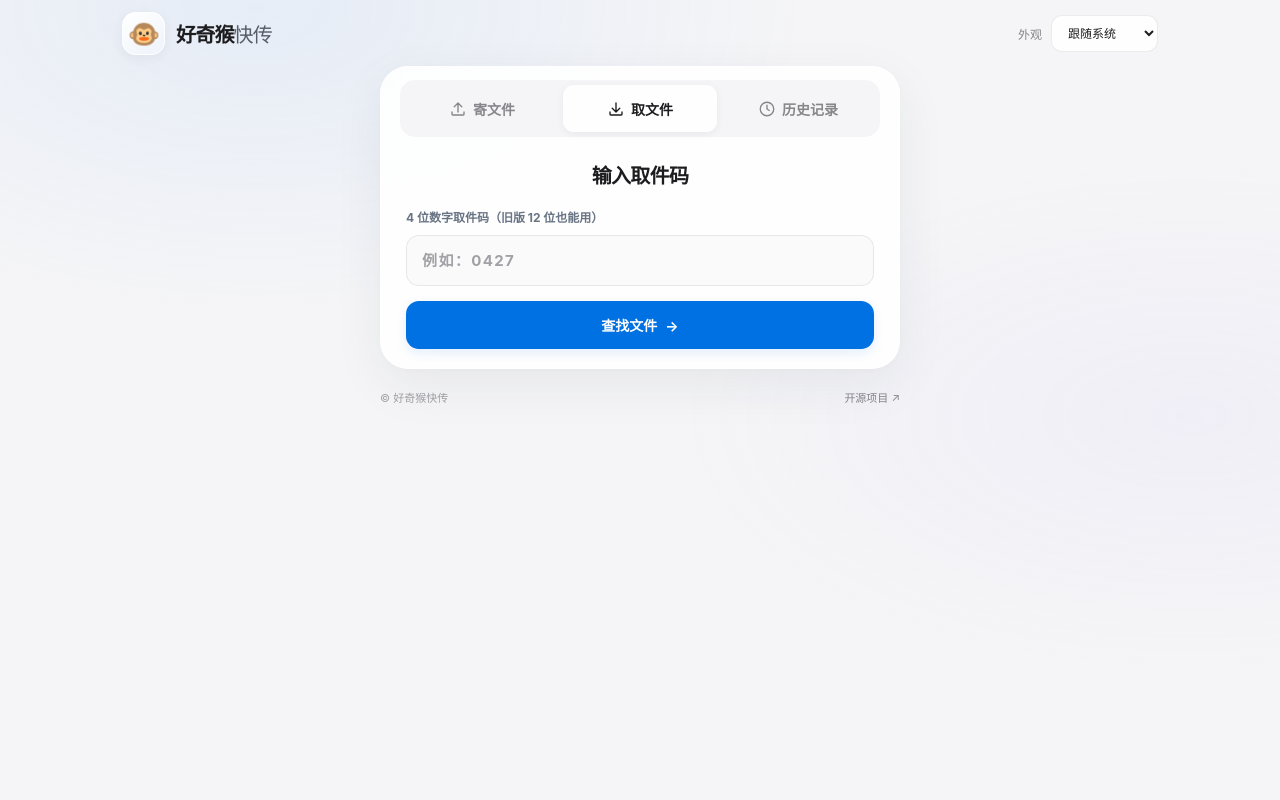
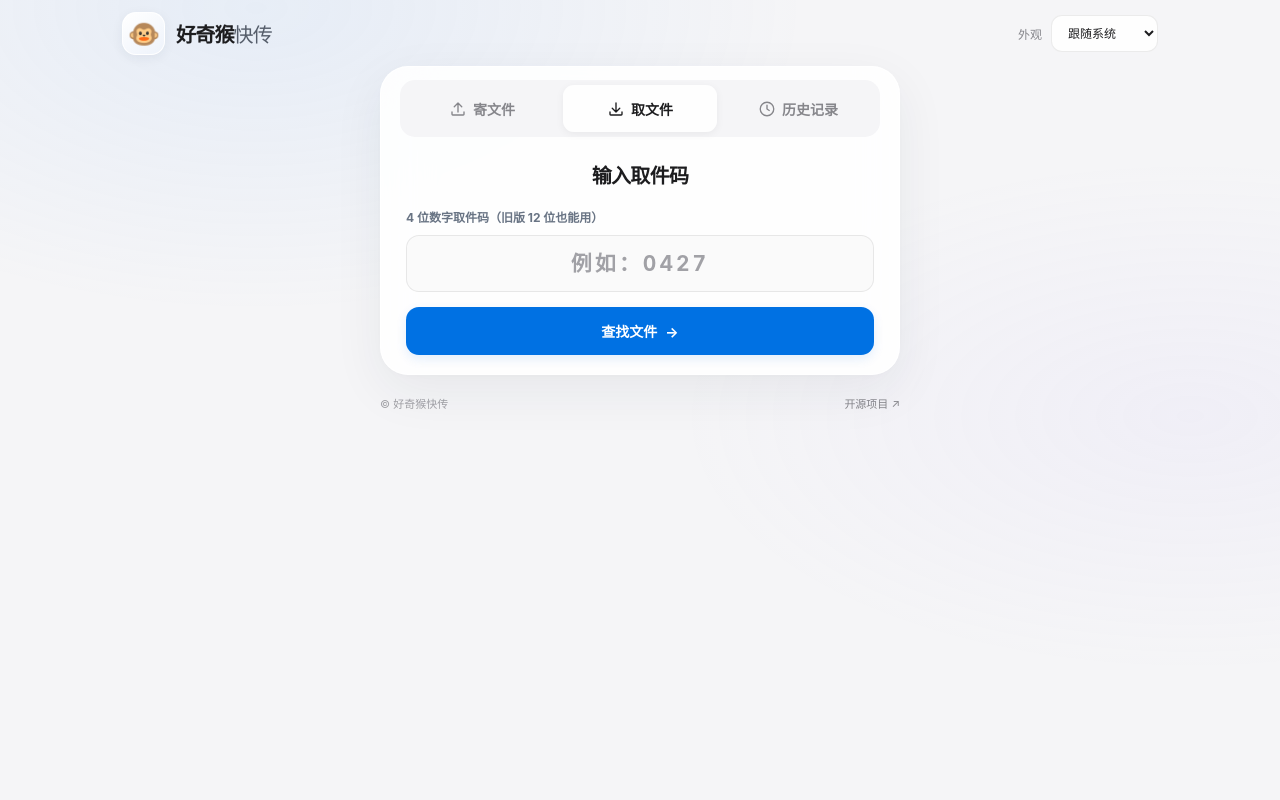
Before and after one commit to xiaohouzidoudou/hamoki-transfer, a Flask app: page / in a window 1280 px wide, after a click on "取文件". Run offline with Flask 3, Linux system fonts and the light colour scheme; parts of the project's set-up code (start-up, migrations or seed data) failed here and were passed over.

Commit message:
style: highlight short four-digit pickup code

```diff
--- a/static/style.css
+++ b/static/style.css
@@ -235,6 +235,10 @@ html[data-theme="dark"] .file-pick{border-color:#495162;background:var(--field);
 html[data-theme="dark"] .file-pick:hover{background:var(--blue-wash);border-color:var(--blue)}
 
 
+/* 简洁醒目的四位数字取件码，兼容长版旧码展示。 */
+#done-code{font-size:clamp(24px,7vw,34px);letter-spacing:3px}
+#code-input{text-align:center;font-size:21px;letter-spacing:3px;font-variant-numeric:tabular-nums}
+
 /* 最近发送历史：仅保留本浏览器中的非秘密取件元数据。 */
 .tabs button{width:33.333%;gap:6px;padding:0 4px}
 .tabs button svg{flex-shrink:0}
```
